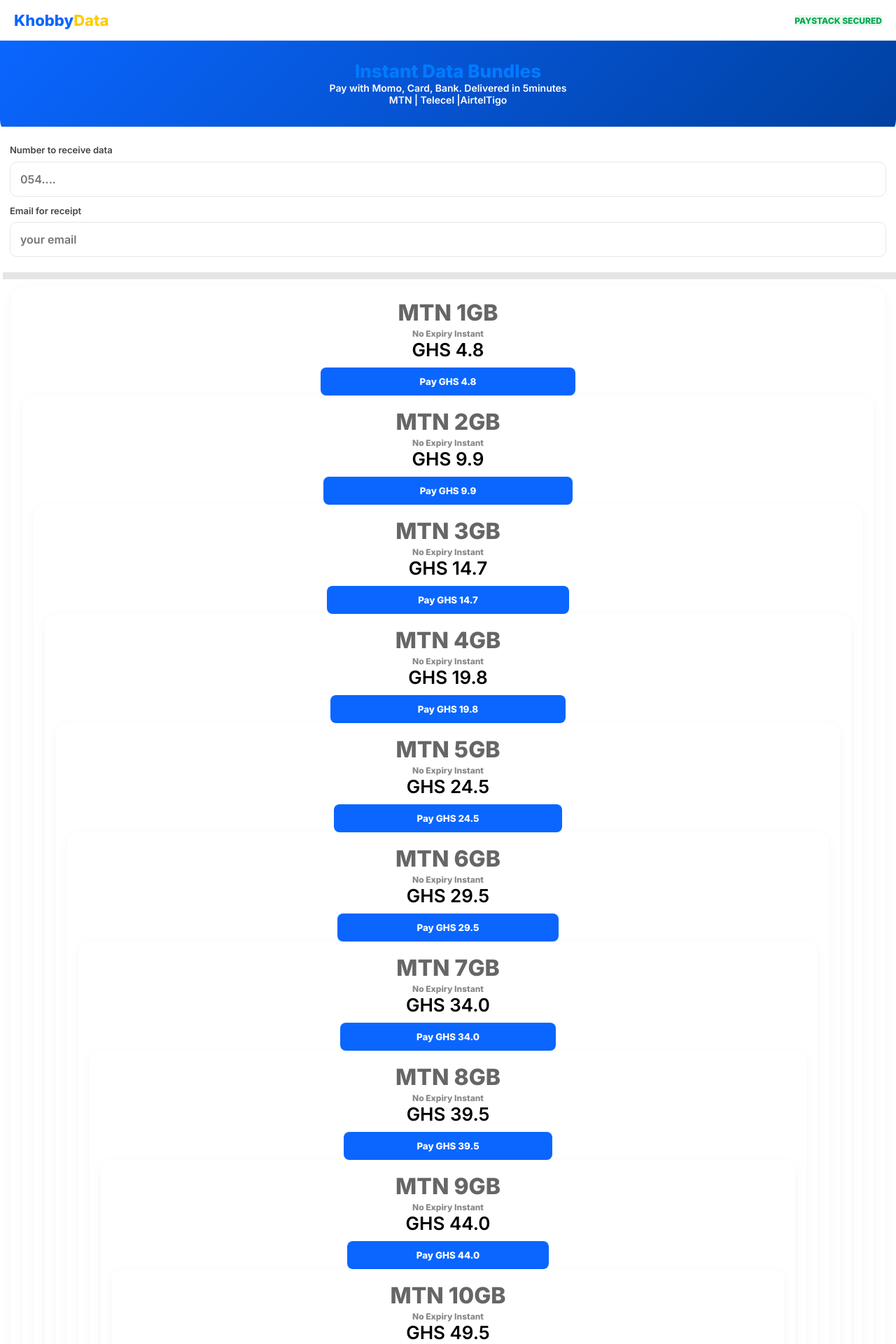
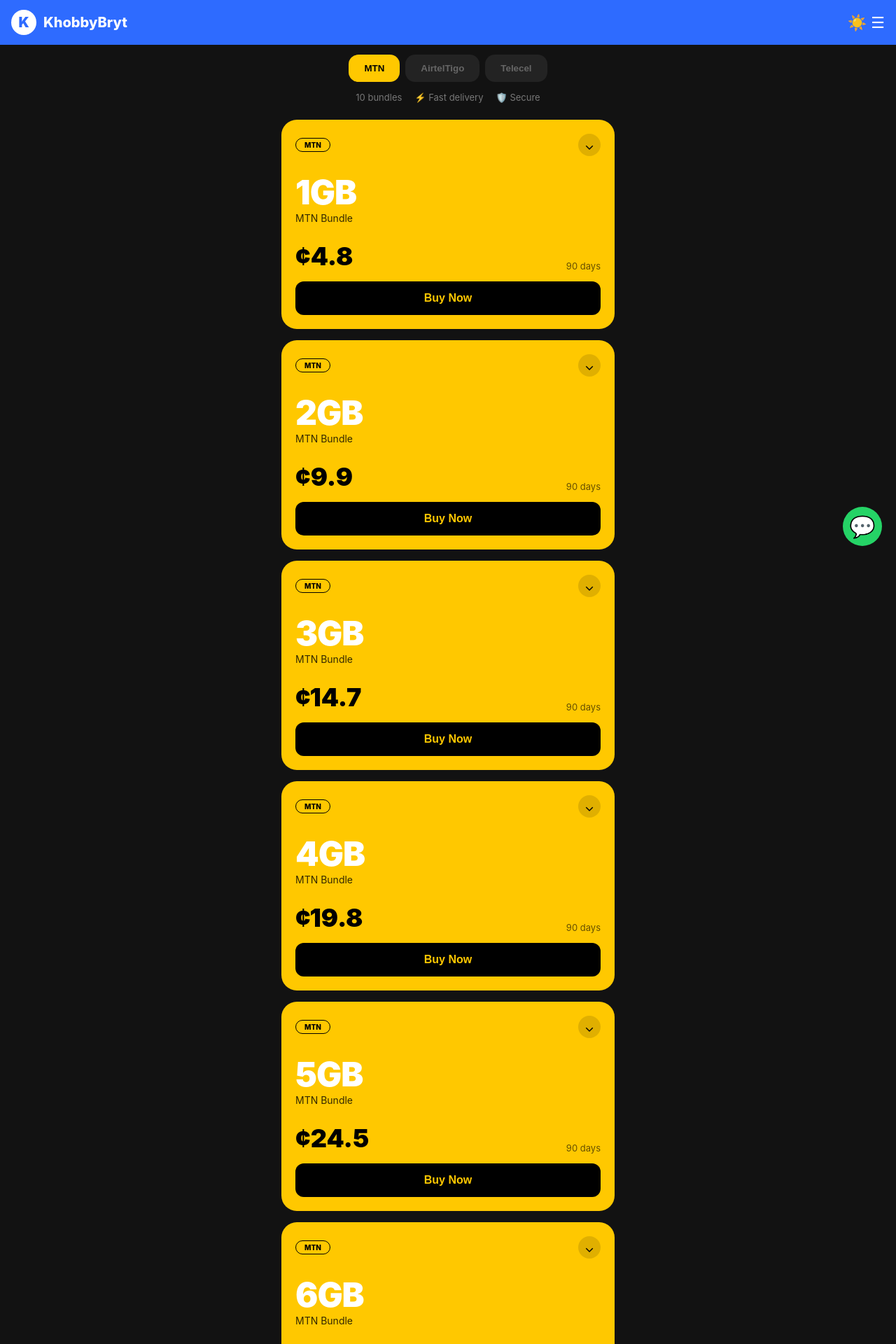
Before and after one commit to aybright225/khobbydata, a Flask app: page / in a window 1280 px wide. Shown: the top 1920 px of the page at 70% size. Run offline with Flask 3, Linux system fonts and the light colour scheme.

Commit message:
Update index.html

```diff
--- a/templates/index.html
+++ b/templates/index.html
@@ -1,84 +1,87 @@
 <!DOCTYPE html>
-<html>
+<html lang="en">
 <head>
-  <title>KhobbyData - Instant Data Bundles</title>
-  <link href="https://fonts.googleapis.com/css2? family=Inter:wght@600;800&display=swap" rel="stylesheet">
+<meta charset="UTF-8">
+<meta name="viewport" content="width=device-width, initial-scale=1.0">
+<title>KhobbyBryt Data</title>
 <style>
-    *{margin:0;padding:0;box box-sizing:border-box; font-family:'Inter',sans-serif}
-    .header{backgroung:white;padding:16px 20px;display:flex;justify-content:space-between;align-items:center;box-shadow:0 2px 10px rgba(0,0,0,.05)}
-    .logo{font-weight:800;font-size:22px;color:#0a66ff}.logo span{color:#ffcc00}
-    .live{background:#e6f9ed;color:#00a650;padding:6px 10px:border-radius:20px;font-size:12px;font-weight:700}
-    .hero{background:linear-gradient(135deg,#0a66ff,#0040a0);color:white;padding:28px 20px;text-align:center;border-radius:0 0 28px 28px}
-    .hero h1{font-size:26px;font-weight:800}.hero p{opacity:.9:margin-top:6px;font-size:14px}
-    .box{background:white;margin:-25px 0 15px;padding:18px;Border-radius:0px;box-shadow:0 10px 30px rgba(0,0,0,.08)}
-    .box input{width:100%;padding:14px;border:1px solid #e5e7eb;border-radius:10px;margin-top:8px;font-size:16px}
-    .box label{font-size:13px;font-weight:600;color:#444}
-    .grid{padding:0 16px;display:grid;grid-template-columns:1fr 1fr:gap:12px}
-    .card{background:white;border-radius:16px;padding:16px;text-align:center;box-shadow:0 4px 15px rgba(0,0,0,.04)}
-    .card .gb{font-size:26px;font-weight:800;color;#0a66ff}
-    .card button{width:30% !important;background:#0a66ff;color:white;border:none;padding:11px;border-radius:10px;font-weight:700;margin:10px auto 0 !important;display:block !important}
-    .card .price{margin-top:6px 0;font-weight:600}
-    .secure{display:flex;justify-content:center;gap:10px;align-items:center;margin:20px;font-size:12px;color:#666;background:white;padding:12px;border-radius:12px;margin:20px}
-    .footer{text-align:12px;paddingin:20px,color:#999;font-size:11px}
-    .body { font-family: Arial; text-align: center; padding: 50px; background: #f6f7fb; }
-     h1 { color: #007bff; }
-     .box { background: white; padding: 30px; border-radius: 15px; display: inline-block; box-shadow: 04px 10px rgba(0,0,0,0.1); }
-     a {background: #28a745; color: white; padding 12px 25px; text-decoration: none; border-radius: 8px; }
+*{margin:0;padding:0;box-sizing:border-box}
+body{background:#121212;font-family: -apple-system,BlinkMacSystemFont,sans-serif;color:#fff}
+.header{background:#2E6BFF;padding:14px 16px;display:flex;justify-content:space-between;align-items:center;position:sticky;top:0;z-index:10}
+.logo{display:flex;align-items:center;gap:10px;font-weight:800;font-size:20px}
+.logo-k{background:#fff;color:#2E6BFF;width:36px;height:36px;border-radius:50%;display:flex;align-items:center;justify-content:center;font-weight:900}
+.tabs{display:flex;gap:8px;padding:14px;justify-content:center}
+.tab{padding:12px 22px;border-radius:14px;font-weight:700;border:none}
+.tab.active{background:#FFC800;color:#000}
+.tab.inactive{background:#232323;color:#666}
+.info{display:flex;gap:18px;justify-content:center;color:#777;font-size:13px;padding-bottom:12px}
+.cards{padding:12px;max-width:500px;margin:0 auto}
+.card{background:#FFC800;border-radius:22px;padding:20px;margin-bottom:16px;color:#000}
+.top{display:flex;justify-content:space-between;align-items:center}
+.badge{border:1.5px solid #000;border-radius:20px;padding:3px 12px;font-size:10px;font-weight:800}
+.arrow{background:rgba(0,0,0,0.12);width:32px;height:32px;border-radius:50%;display:flex;align-items:center;justify-content:center;font-size:18px}
+.gb{font-size:48px;font-weight:900;color:#fff;margin-top:28px;line-height:1;letter-spacing:-1px}
+.sub{font-size:14px;opacity:.8;margin-top:4px}
+.price-row{display:flex;justify-content:space-between;align-items:end;margin-top:24px}
+.price{font-size:36px;font-weight:900}
+.days{font-size:13px;opacity:.6}
+.buy{width:100%;margin-top:14px;padding:15px;background:#000;color:#FFC800;border:none;border-radius:12px;font-weight:800;font-size:16px;cursor:pointer}
+.wa{position:fixed;bottom:20px;right:20px;background:#25D366;width:56px;height:56px;border-radius:50%;display:flex;align-items:center;justify-content:center;font-size:30px;text-decoration:none;z-index:99}
 </style>
 </head>
 <body>
+
 <div class="header">
-         <div class="logo"><b>Khobby<span>Data</span></b></div>
-         <div class="live"> PAYSTACK SECURED</div>
-     </div>
-     <div class="hero">
-         <h1>Instant Data Bundles</h1>
-         <p>Pay with Momo, Card, Bank. Delivered in 5minutes</p>
-         <p>MTN | Telecel |AirtelTigo</p><br>
-     </div>
-     <div class="box" style="padding:22px 14px;border-radius:0;margin:-18px 0 20px;width:100%;box-sizing:border-box;display:block">
-       <label>Number to receive data</label>
-       <input id="phoneMain" type="tel" placeholder="054...." style="width:100%;max-width:100%;box-sizing:border-box">
-
-       <label style="margin-top:12px;display:block">Email for receipt</label>
-       <input id="emailMain" type="email" placeholder="your email" style="width:100%;max-width:100%;box-sizing:border-box">
+  <div class="logo"><div class="logo-k">K</div> KhobbyBryt</div>
+  <div style="font-size:22px">☀️ ☰</div>
 </div>
 
-     <div class="grid">
+<div class="tabs">
+  <button class="tab active">MTN</button>
+  <button class="tab inactive">AirtelTigo</button>
+  <button class="tab inactive">Telecel</button>
+</div>
+
+<div class="info">
+  <span>{{ bundles|length }} bundles</span>
+  <span>⚡ Fast delivery</span>
+  <span>🛡️ Secure</span>
+</div>
+
+<div class="cards">
 {% for b in bundles %}
 <div class="card">
-          <div style="font-size:32px;font-weight:900;margin:6px 0;line-height:1;color:#666">{{b.network.upper()}}  {{b.gb or b.id}}GB</div>
-          <div class="gb"{{b.gb or b.bundle}}</div>
-          <div style="font-size:12px;color:#888">No Expiry Instant</div>
-          <div class="price">GHS {{b.price}}</div>
-          <form action="/pay/{{b.id}}"
-          method="POST" onsubmit="return fill(this, {{b.id}})" style="margin:0">
-          <input type="hidden" name="phone" id="p{{b.id}}">
-          <input type="hidden" name="email" id="e{{b.id}}">
-          <button type="submit"
-          style="width:100%; padding:12px; background:#0a66ff; color:#fff; border:0; border-radius:8px; font-weight:bold">Pay GHS {{b.price}}</button>
+  <div class="top">
+    <div class="badge">{{ b.network.upper() }}</div>
+    <div class="arrow">⌄</div>
+  </div>
+  <div class="gb">{{ b.data }}</div>
+  <div class="sub">{{ b.network.upper() }} Bundle</div>
+  <div class="price-row">
+    <div class="price">¢{{ b.price }}</div>
+    <div class="days">90 days</div>
+  </div>
+  <form action="/pay/{{ b.id }}" method="POST" onsubmit="return fill(this, {{ b.id }})">
+    <input type="hidden" name="phone" id="p{{ b.id }}">
+    <input type="hidden" name="email" id="e{{ b.id }}">
+    <button class="buy">Buy Now</button>
   </form>
 </div>
 {% endfor %}
 </div>
 
-     <div class="footer">
-       KhobbyData Ghana's Trusted Data Shop<br>
-       24/7 Automated Delivery
-     <div>
+<a href="https://wa.me/233559123456" class="wa">💬</a>
 
 <script>
 function fill(f,id){
-         let p=document.getElementById('phoneMain').value;
-         let e=document.getElementById('emailMain').value;
-         if(!p || p.length<10){alert('Enter phone: '+p); return false}
-         if(!e || !e.includes('@')){alert('Enter valid email'); return false}
-
-    document.getElementById('p'+id).value=p;
-
-    document.getElementById('e'+id).value=e;
+  let phone = prompt("Enter MTN number:");
+  if(!phone || phone.length < 10){ alert("Enter valid number"); return false; }
+  let email = prompt("Enter email (optional):") || "customer@khobby.com";
+  document.getElementById("p"+id).value = phone;
+  document.getElementById("e"+id).value = email;
   return true;
 }
 </script>
+
 </body>
 </html>
```
Lines whose indentation alone changed are shown as unchanged.
